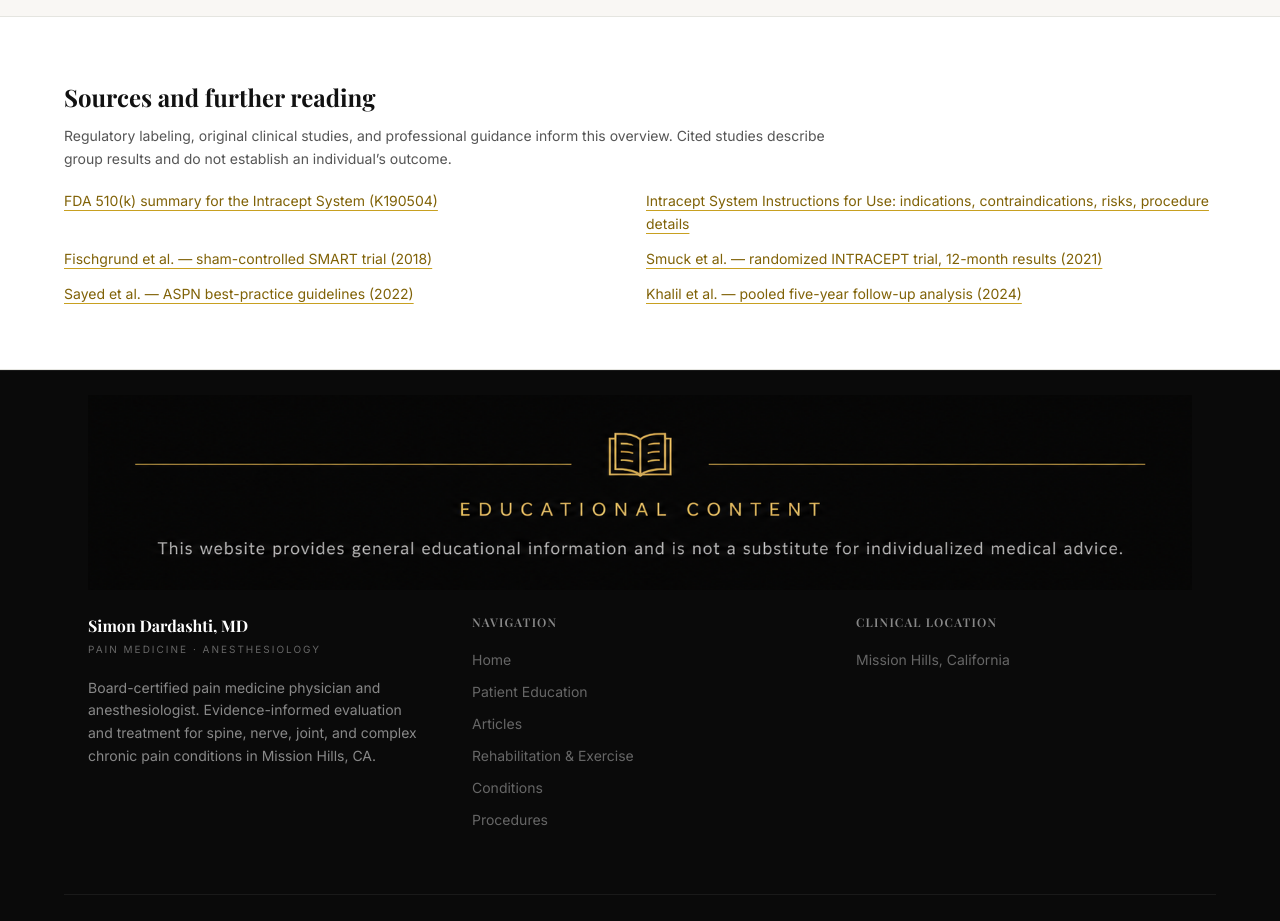
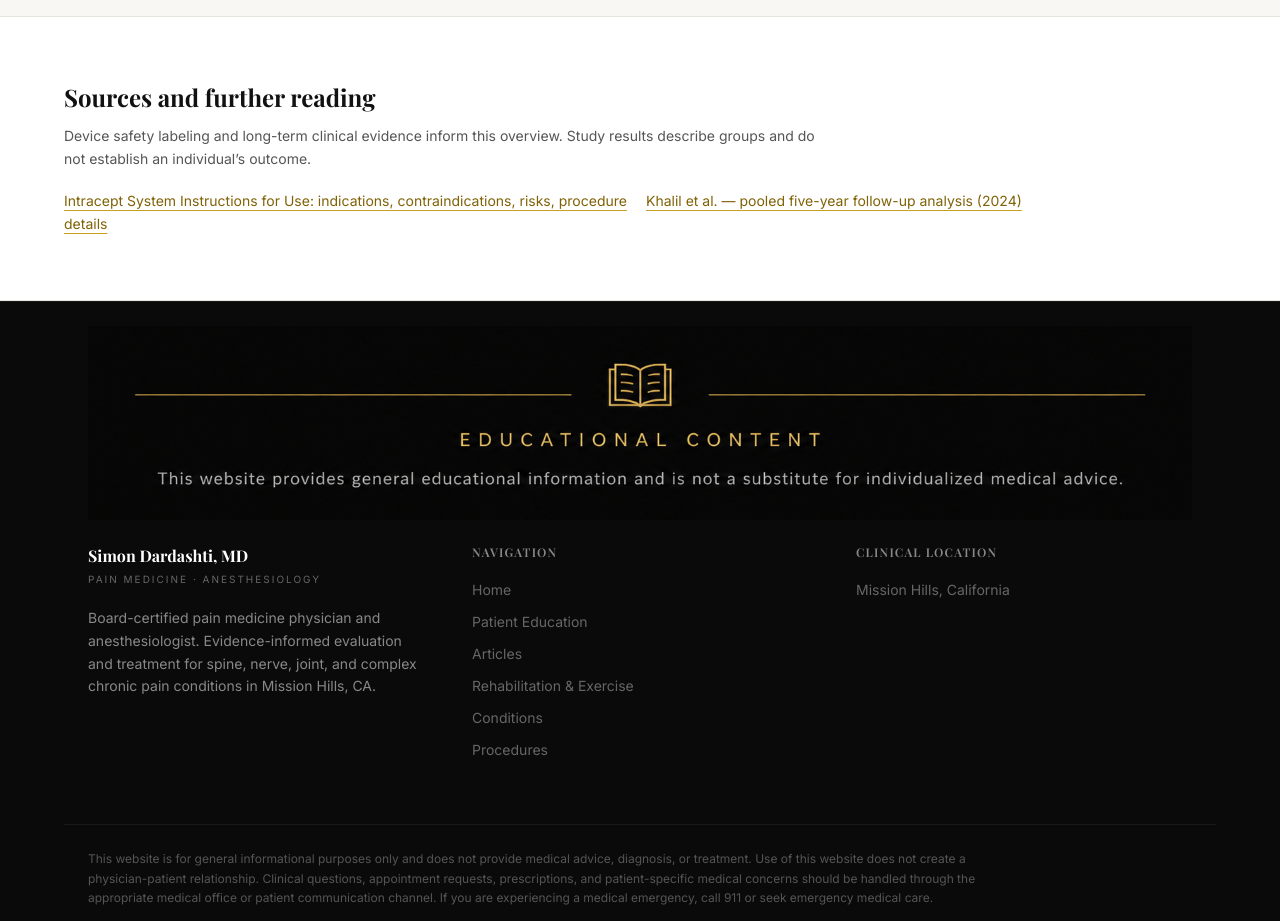
Before and after one commit to SimonDardashti/drdardashti-website, a Next.js app: page /procedures/basivertebral-nerve-ablation in a window 1280 px wide. Shown: the part 3680-4601 px from the top of the page. Built offline with nearby package versions, Linux system fonts and the light colour scheme; a web font is replaced by a local one.

Commit message:
Keep two verified BVNA references

```diff
--- a/app/(en)/procedures/basivertebral-nerve-ablation/page.tsx
+++ b/app/(en)/procedures/basivertebral-nerve-ablation/page.tsx
@@ -44,11 +44,7 @@ const facts = [
 ];
 
 const sources = [
-  ["FDA 510(k) summary for the Intracept System (K190504)", "https://www.accessdata.fda.gov/cdrh_docs/pdf19/K190504.pdf"],
   ["Intracept System Instructions for Use: indications, contraindications, risks, procedure details", "https://www.bostonscientific.com/content/dam/elabeling/nm/intracept/51875763-01B_INTRACEPT_IFU_ML_s.pdf"],
-  ["Fischgrund et al. — sham-controlled SMART trial (2018)", "https://pubmed.ncbi.nlm.nih.gov/29423885/"],
-  ["Smuck et al. — randomized INTRACEPT trial, 12-month results (2021)", "https://pubmed.ncbi.nlm.nih.gov/34031220/"],
-  ["Sayed et al. — ASPN best-practice guidelines (2022)", "https://pubmed.ncbi.nlm.nih.gov/36128549/"],
   ["Khalil et al. — pooled five-year follow-up analysis (2024)", "https://pmc.ncbi.nlm.nih.gov/articles/PMC11700295/"],
 ];
 
@@ -154,7 +150,7 @@ export default function BasivertebralNerveAblationPage() {
     <section className="border-b border-[#e5e5e0] bg-white px-5 py-14 sm:px-6 md:py-16" aria-labelledby="bvna-sources">
       <div className="mx-auto max-w-6xl">
         <h2 id="bvna-sources" className="text-2xl font-bold text-[#111]" style={{ fontFamily: "var(--font-playfair), Georgia, serif" }}>Sources and further reading</h2>
-        <p className="mt-3 max-w-3xl text-sm leading-relaxed text-[#555]">Regulatory labeling, original clinical studies, and professional guidance inform this overview. Cited studies describe group results and do not establish an individual&rsquo;s outcome.</p>
+        <p className="mt-3 max-w-3xl text-sm leading-relaxed text-[#555]">Device safety labeling and long-term clinical evidence inform this overview. Study results describe groups and do not establish an individual&rsquo;s outcome.</p>
         <ol className="mt-5 grid grid-cols-1 gap-3 text-sm leading-relaxed md:grid-cols-2">
           {sources.map(([label, href]) => <li key={href}><a href={href} target="_blank" rel="noopener noreferrer" className="text-[#806207] underline decoration-[#c8a020] underline-offset-4 hover:text-[#594507] focus-visible:outline focus-visible:outline-2 focus-visible:outline-offset-2 focus-visible:outline-[#c8a020]">{label}<span className="sr-only"> (opens in a new tab)</span></a></li>)}
         </ol>
```
